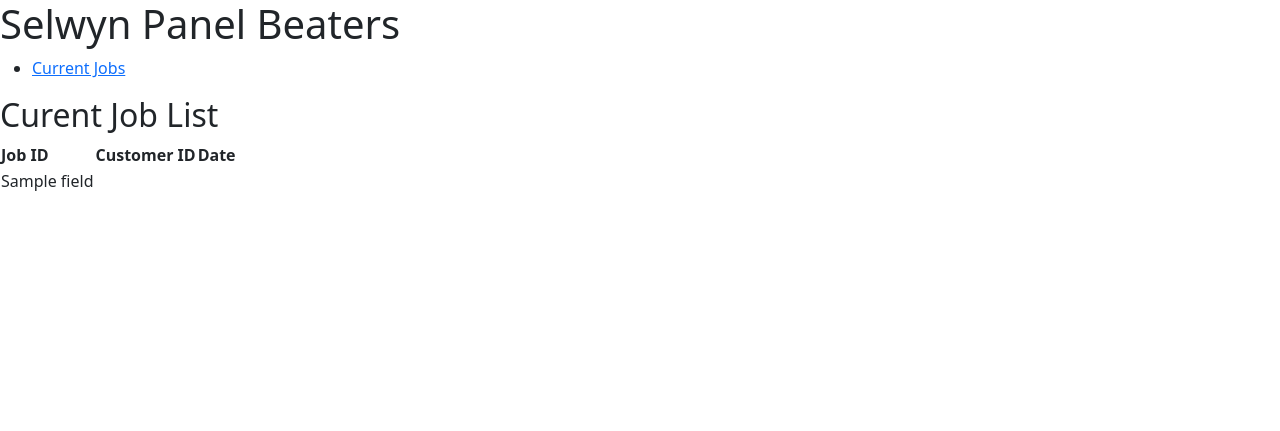
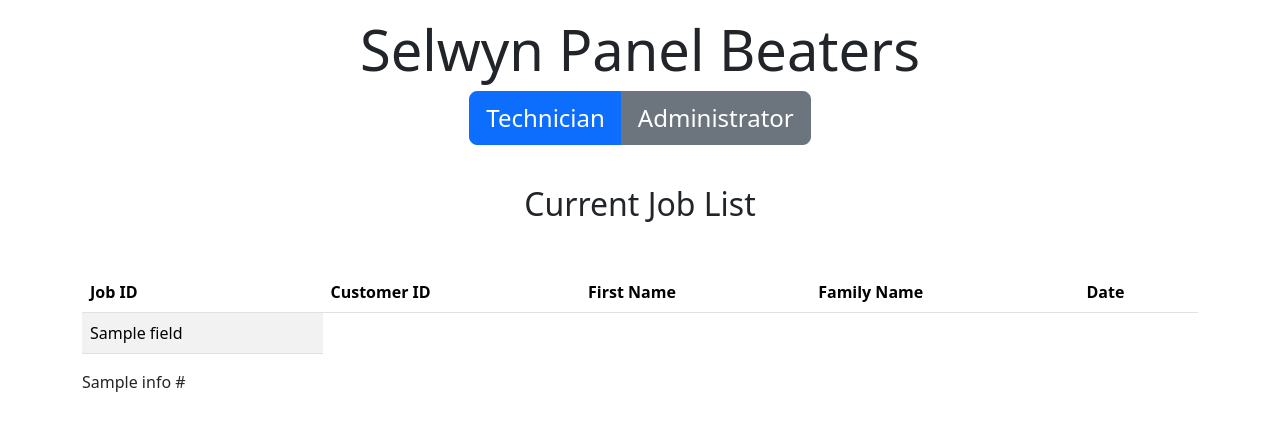
Before and after one commit to ChanMeng666/Automotive-Repair-Management-System, a Flask app: template templates/currentjoblist.html in a window 1280 px wide. Shown: the top 431 px of the page. Run offline with Flask 3, Linux system fonts and the light colour scheme; the template is opened without the code that fills it: most values are stand-ins (such as "Sample title", 1, 10 or a date in 2020); some libraries are stand-ins or nearby versions.

Commit message:
Displaying data & setting up paging

```diff
--- a/app.py
+++ b/app.py
@@ -2,7 +2,7 @@ from flask import Flask
 from flask import render_template
 from flask import request
 from flask import redirect
-from flask import url_for
+from flask_paginate import Pagination
 import re
 from datetime import datetime
 import mysql.connector
@@ -17,19 +17,38 @@ connection = None
 def getCursor():
     global dbconn
     global connection
-    connection = mysql.connector.connect(user=connect.dbuser, \
-    password=connect.dbpass, host=connect.dbhost, \
-    database=connect.dbname, autocommit=True)
+    connection = mysql.connector.connect(user=connect.dbuser,password=connect.dbpass,host=connect.dbhost,database=connect.dbname,autocommit=True)
     dbconn = connection.cursor()
     return dbconn
 
+
+# 设置基础的路由("/")，返回base.html页面
 @app.route("/")
 def home():
-    return redirect("/currentjobs")
+    return render_template("base.html")
 
+
+# 设置currentjobs的路由，用以执行分页,并显示结果在currentjoblist.html页面
 @app.route("/currentjobs")
 def currentjobs():
     connection = getCursor()
-    connection.execute("SELECT job_id,customer,job_date FROM job where completed=0;")
+    page = int(request.args.get('page', 1))
+    per_page = 10
+    offset = (page - 1) * per_page
+
+    # 获取当前工作列表（即未完成的工作）的总长度（即总行数）
+    connection.execute("SELECT COUNT(*) FROM job WHERE completed=0;")
+    total = connection.fetchone()[0]
+
+    # 获取分页后的工作列表
+    connection.execute("SELECT job.job_id,job.customer,customer.first_name,customer.family_name,job.job_date FROM job INNER JOIN customer ON job.customer = customer.customer_id WHERE job.completed=0 LIMIT %s OFFSET %s;",(per_page, offset))
     jobList = connection.fetchall()
-    return render_template("currentjoblist.html", job_list = jobList)
+
+    pagination = Pagination(page=page, total=total, per_page=per_page, record_name='jobs')
+    return render_template('currentjoblist.html', job_list=jobList, pagination=pagination)
+
+
+# 设置technician的路由，重定向到"/currentjobs"路由
+@app.route("/technician")
+def technician():
+    return redirect("/currentjobs")
--- a/templates/base.html
+++ b/templates/base.html
@@ -3,17 +3,20 @@
     <head>
         <meta charset="utf-8" />
         <title>{% block title %}{% endblock %}</title>
-        <!-- Bootstrap CSS link -->
         <link href="https://cdn.jsdelivr.net/npm/bootstrap@5.3.2/dist/css/bootstrap.min.css" rel="stylesheet" integrity="sha384-T3c6CoIi6uLrA9TneNEoa7RxnatzjcDSCmG1MXxSR1GAsXEV/Dwwykc2MPK8M2HN" crossorigin="anonymous">
     </head>
 
     <body>
-      <nav>
-            <h1>Selwyn Panel Beaters</h1>
-            <ul>
-                <li><a href="{{ url_for('home') }}">Current Jobs</a></li>
-            </ul>
+        <!-- 新增Bootstrap组件，标题和分类按钮 -->
+        <nav class="text-center py-3">
+            <h1 class="display-4">Selwyn Panel Beaters</h1>
+            <div class="btn-group" role="group">
+                <a href="{{ url_for('technician') }}" class="btn btn-primary btn-lg fs-4">Technician</a>
+                <button type="button" class="btn btn-secondary btn-lg fs-4">Administrator</button>
+            </div>
         </nav>
+
+        <!-- 新增HTML标记以插入内容 -->
         <section class="content">
         <header>
           {% block header %}{% endblock %}
@@ -47,6 +50,7 @@
        })
       })()
       </script>
+
     </body>
 
 </html>
--- a/templates/currentjoblist.html
+++ b/templates/currentjoblist.html
@@ -1,15 +1,24 @@
 {% extends "base.html" %}
 {% block content %}
 
-<h2>Curent Job List</h2>
+<!-- 新增Bootstrap容器，包含工作列表的标题和表格 -->
+<div class="container my-4">
+
+    <h2 class="text-center mb-5">Current Job List</h2>
 
     <!-- code to display list of jobs-->
-<table>
+    <div class="table-responsive">
+      <table class="table table-striped">
+        <thead class="thead-light">
         <tr>
             <th>Job ID</th>
             <th>Customer ID</th>
+            <th>First Name</th>
+            <th>Family Name</th>
             <th>Date</th>
         </tr>
+        </thead>
+        <tbody>
         {% for job in job_list %}
             <tr>
                 {% for field in job %}
@@ -17,6 +26,14 @@
                 {% endfor %}
             </tr>
         {% endfor %}
+        </tbody>
       </table>
+    </div>
+
+    <!-- pagination 新增分页器-->
+    {{ pagination.info|safe }}
+    {{ pagination.links|safe }}
+
+</div>
 
 {% endblock %}
```
Lines whose indentation alone changed are shown as unchanged.
